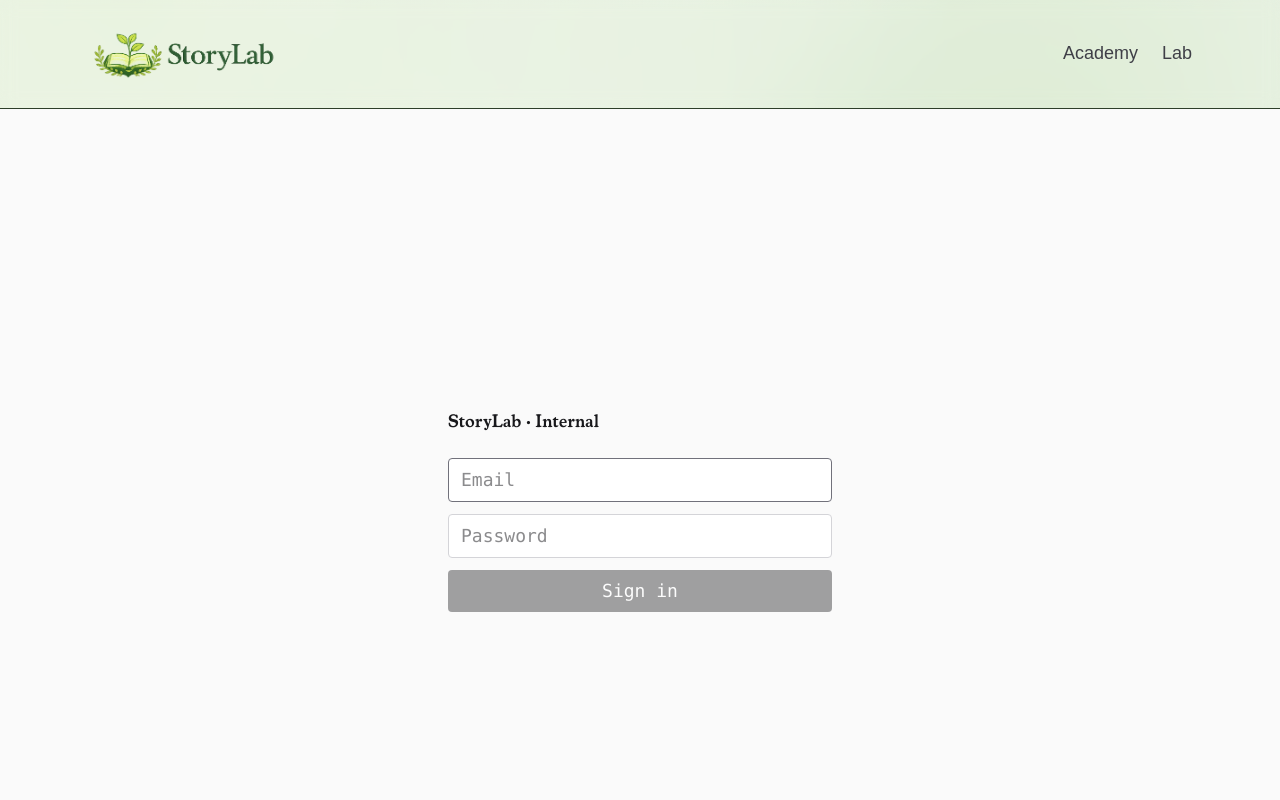
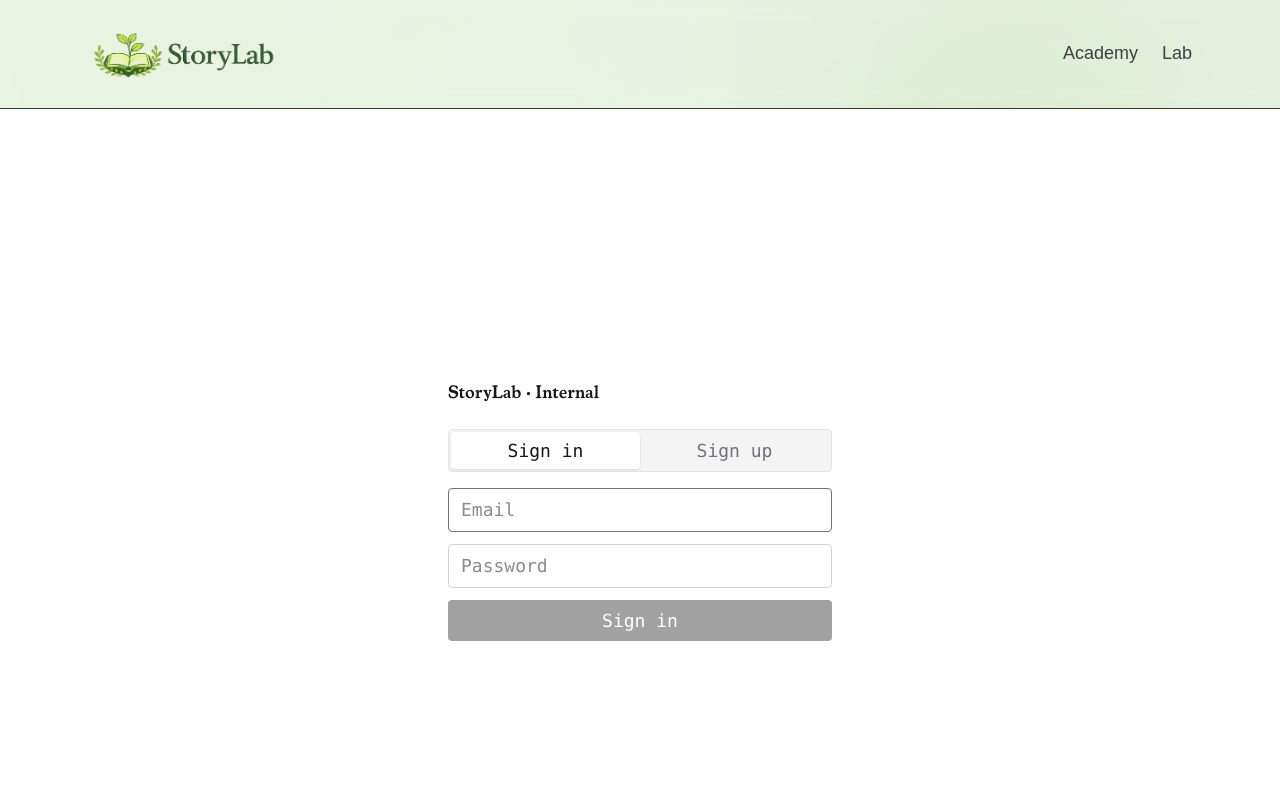
Before and after one commit to bananaduck1/storylab, a Next.js app: page /lab/login in a window 1280 px wide. Shown: the top 800 px of the page. Built offline with nearby package versions, Linux system fonts and the light colour scheme; a web font is replaced by a local one.

Commit message:
sign in and background of /lab

```diff
--- a/app/lab/login/page.tsx
+++ b/app/lab/login/page.tsx
@@ -5,9 +5,11 @@ import { useRouter } from "next/navigation";
 import { createClient } from "@/lib/supabase-browser";
 
 export default function LabLogin() {
+  const [mode, setMode] = useState<"signin" | "signup">("signin");
   const [email, setEmail] = useState("");
   const [password, setPassword] = useState("");
   const [error, setError] = useState("");
+  const [message, setMessage] = useState("");
   const [loading, setLoading] = useState(false);
   const router = useRouter();
 
@@ -15,28 +17,56 @@ export default function LabLogin() {
     e.preventDefault();
     setLoading(true);
     setError("");
+    setMessage("");
 
     const supabase = createClient();
-    const { error } = await supabase.auth.signInWithPassword({
-      email,
-      password,
-    });
 
-    if (error) {
-      setError("Invalid email or password.");
+    if (mode === "signin") {
+      const { error } = await supabase.auth.signInWithPassword({ email, password });
+      if (error) {
+        setError("Invalid email or password.");
+        setLoading(false);
+        return;
+      }
+      router.replace("/lab");
+    } else {
+      const { error } = await supabase.auth.signUp({ email, password });
+      if (error) {
+        setError(error.message);
+        setLoading(false);
+        return;
+      }
+      setMessage("Check your email to confirm your account.");
       setLoading(false);
-      return;
     }
-
-    router.replace("/lab");
   }
 
   return (
-    <div className="flex min-h-dvh items-center justify-center bg-zinc-50">
+    <div className="flex min-h-dvh items-center justify-center">
       <div className="w-full max-w-sm">
         <h1 className="mb-6 text-lg font-semibold tracking-tight text-zinc-900">
           StoryLab · Internal
         </h1>
+        <div className="mb-4 flex rounded border border-zinc-200 bg-zinc-100 p-0.5">
+          <button
+            type="button"
+            onClick={() => { setMode("signin"); setError(""); setMessage(""); }}
+            className={`flex-1 rounded py-1.5 text-sm font-medium transition-colors ${
+              mode === "signin" ? "bg-white text-zinc-900 shadow-sm" : "text-zinc-500"
+            }`}
+          >
+            Sign in
+          </button>
+          <button
+            type="button"
+            onClick={() => { setMode("signup"); setError(""); setMessage(""); }}
+            className={`flex-1 rounded py-1.5 text-sm font-medium transition-colors ${
+              mode === "signup" ? "bg-white text-zinc-900 shadow-sm" : "text-zinc-500"
+            }`}
+          >
+            Sign up
+          </button>
+        </div>
         <form onSubmit={handleSubmit} className="space-y-3">
           <input
             type="email"
@@ -56,12 +86,13 @@ export default function LabLogin() {
             className="w-full rounded border border-zinc-300 bg-white px-3 py-2 text-sm text-zinc-900 outline-none focus:border-zinc-500"
           />
           {error && <p className="text-xs text-red-600">{error}</p>}
+          {message && <p className="text-xs text-green-700">{message}</p>}
           <button
             type="submit"
             disabled={loading || !email || !password}
             className="w-full rounded bg-zinc-900 px-4 py-2 text-sm font-medium text-white disabled:opacity-40"
           >
-            {loading ? "…" : "Sign in"}
+            {loading ? "…" : mode === "signin" ? "Sign in" : "Create account"}
           </button>
         </form>
       </div>
```
